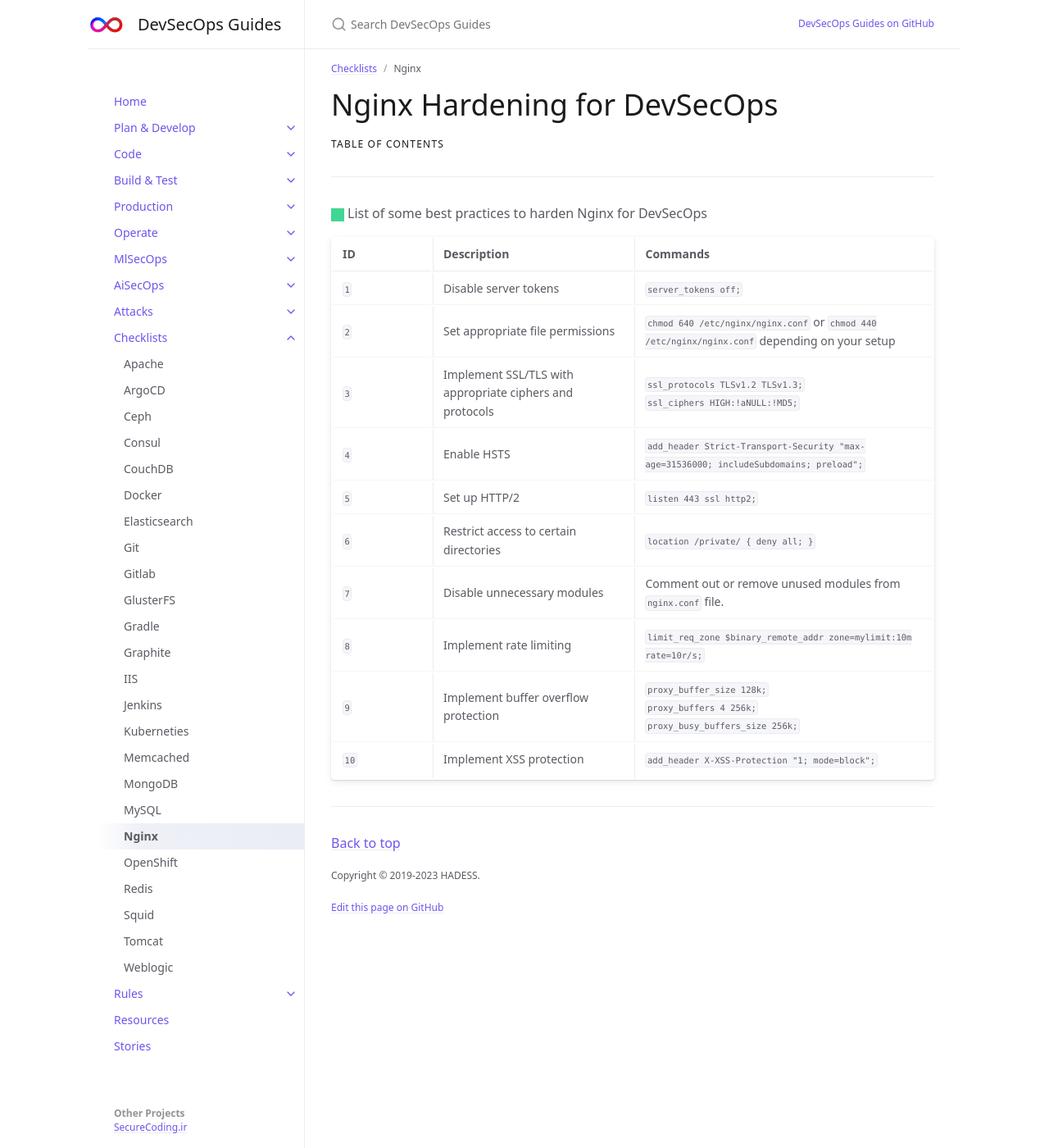
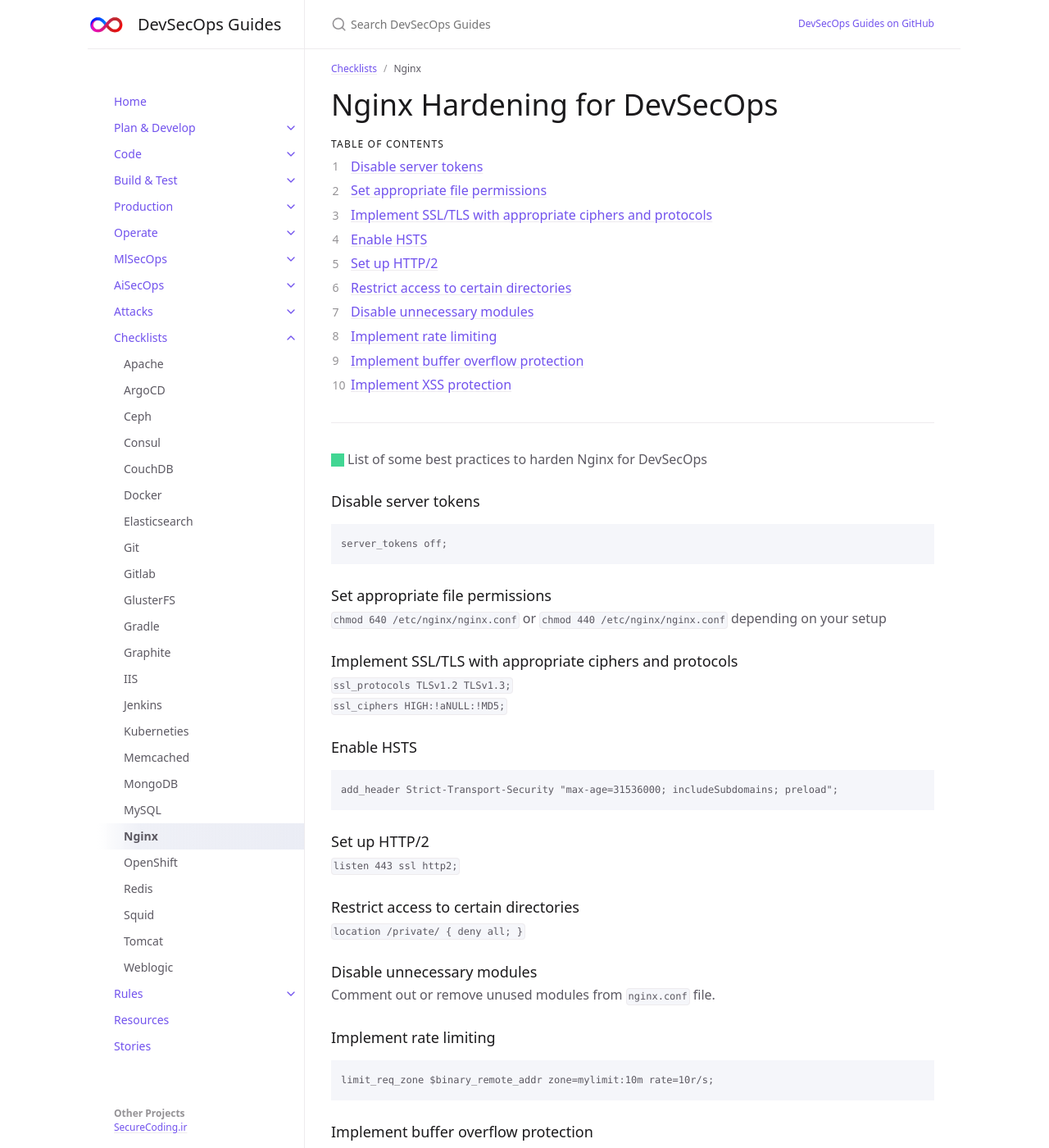
Before and after one commit to devsecopsguides/devsecopsguides.github.io, a Jekyll site: the page built from docs/checklists/nginx.md, in a window 1280 px wide and 1400 px high. Shown: the whole window at 82% size. Built offline with Jekyll 4.4.1, drawn with Linux system fonts in a browser that asks for light colours.

Commit message:
fix some issues

````diff
--- a/docs/checklists/nginx.md
+++ b/docs/checklists/nginx.md
@@ -18,15 +18,48 @@ parent: Checklists
 <span class="d-inline-block p-2 mr-1 v-align-middle bg-green-000"></span>List of some best practices to harden Nginx for DevSecOps
 
 
-| ID    | Description   | Commands   |
-|:---------------|:---------------------|:---------------------|
-| `1` | Disable server tokens	 | `server_tokens off;` |
-| `2` | Set appropriate file permissions | `chmod 640 /etc/nginx/nginx.conf` or `chmod 440 /etc/nginx/nginx.conf` depending on your setup |
-| `3` | Implement SSL/TLS with appropriate ciphers and protocols | `ssl_protocols TLSv1.2 TLSv1.3;` <br> `ssl_ciphers HIGH:!aNULL:!MD5;` |
-| `4` | Enable HSTS | `add_header Strict-Transport-Security "max-age=31536000; includeSubdomains; preload";` |
-| `5` | Set up HTTP/2 | `listen 443 ssl http2;` |
-| `6` | Restrict access to certain directories | `location /private/ { deny all; }` |
-| `7` | Disable unnecessary modules | Comment out or remove unused modules from `nginx.conf` file. |
-| `8` | Implement rate limiting | `limit_req_zone $binary_remote_addr zone=mylimit:10m rate=10r/s;	` |
-| `9` | Implement buffer overflow protection | `proxy_buffer_size 128k;` <br> `proxy_buffers 4 256k;` <br> `proxy_busy_buffers_size 256k;` |
-| `10` | Implement XSS protection | `add_header X-XSS-Protection "1; mode=block";` |
+### Disable server tokens
+
+```
+server_tokens off;
+```
+
+### Set appropriate file permissions
+
+`chmod 640 /etc/nginx/nginx.conf` or `chmod 440 /etc/nginx/nginx.conf` depending on your setup
+
+### Implement SSL/TLS with appropriate ciphers and protocols
+
+`ssl_protocols TLSv1.2 TLSv1.3;` <br> `ssl_ciphers HIGH:!aNULL:!MD5;`
+
+### Enable HSTS
+
+```
+add_header Strict-Transport-Security "max-age=31536000; includeSubdomains; preload";
+```
+
+### Set up HTTP/2
+
+`listen 443 ssl http2;`
+
+### Restrict access to certain directories
+
+`location /private/ { deny all; }`
+
+### Disable unnecessary modules
+
+Comment out or remove unused modules from `nginx.conf` file.
+
+### Implement rate limiting
+
+```
+limit_req_zone $binary_remote_addr zone=mylimit:10m rate=10r/s;
+```
+
+### Implement buffer overflow protection
+
+`proxy_buffer_size 128k;` <br> `proxy_buffers 4 256k;` <br> `proxy_busy_buffers_size 256k;`
+
+### Implement XSS protection
+
+`add_header X-XSS-Protection "1; mode=block";`
````
Also changed, not shown: docs/checklists/apache.md (+46 -10 lines), docs/checklists/ceph.md (+45 -10 lines), docs/checklists/gradle.md (+1 -1 lines), docs/checklists/iis.md (+41 -8 lines), docs/checklists/weblogic.md (+33 -8 lines).
